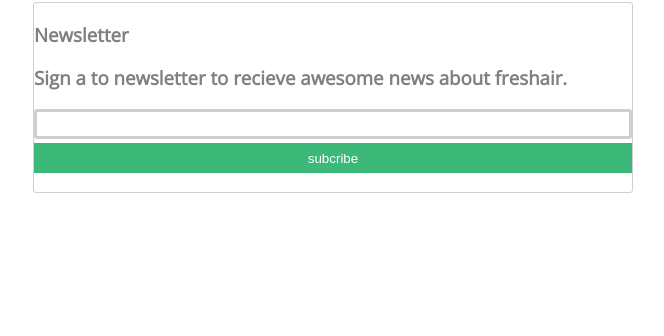
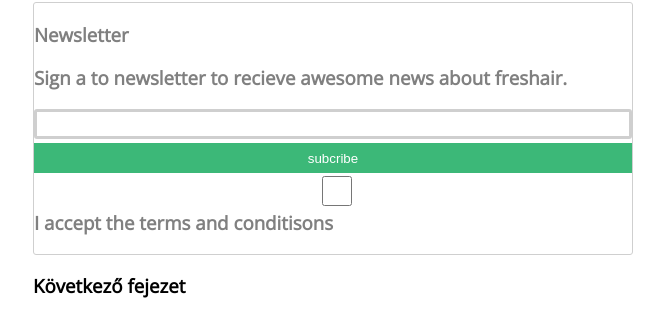
Before and after one commit to KucskarG/gyakorlas-ikt, a plain HTML site: page index.html in a window 1280 px wide. Shown: the part 84-420 px from the top of the page, without its empty margins (307-971 px from the left). Drawn offline with nearby package versions, Linux system fonts and the light colour scheme.

Commit message:
Update index.html

```diff
--- a/index.html
+++ b/index.html
@@ -19,12 +19,19 @@
     Newsletter
     <p>Sign a to newsletter to recieve awesome news about freshair.</p>
     <form>
-        <input type=text>
+        <input type="text" id="email">
         <button type=submit>subcribe</button>
+            <input type="checkbox" id= "terms">
+            <label for= "terms">I accept the terms and conditisons </label>
+            </button>
+
+
 
     </form>
-</h3>
+
        </div>
+       <h3>Következő fejezet</h3>
+
    </div>
 </body>
 </html>
```
